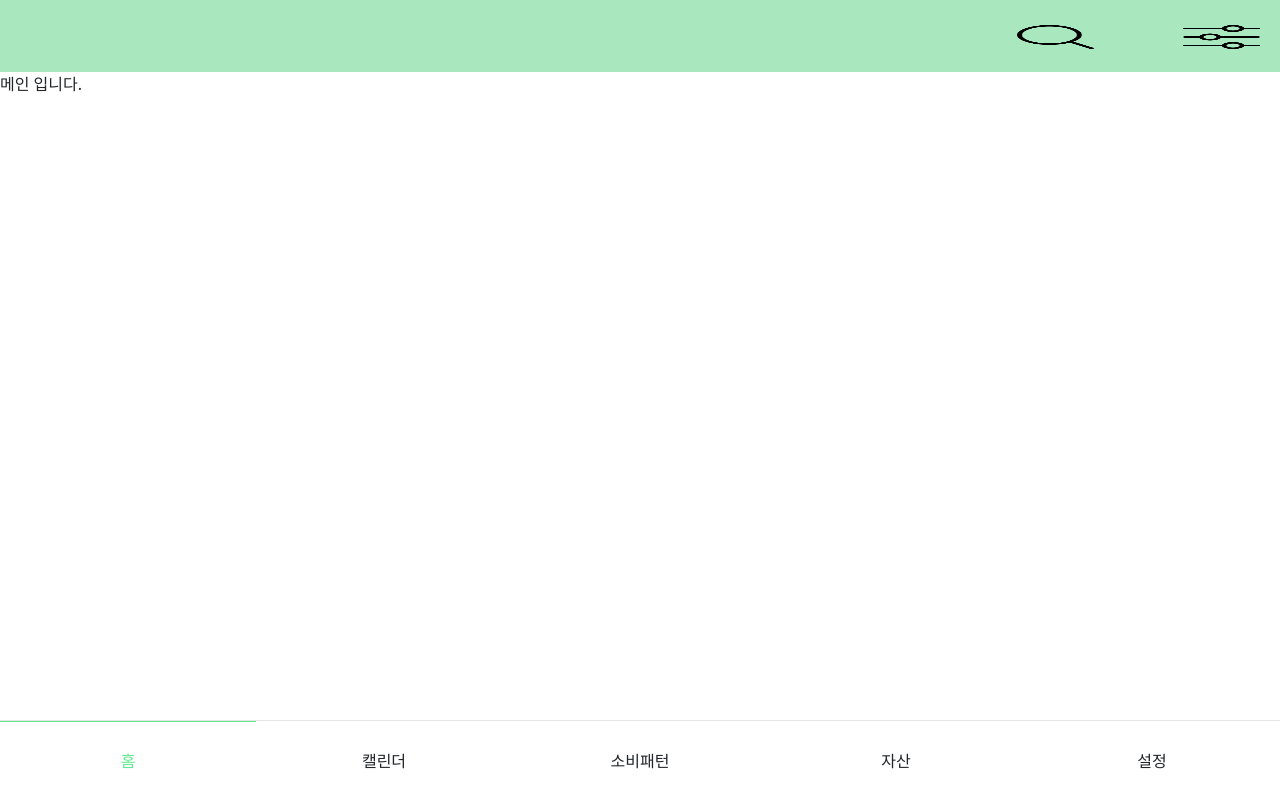
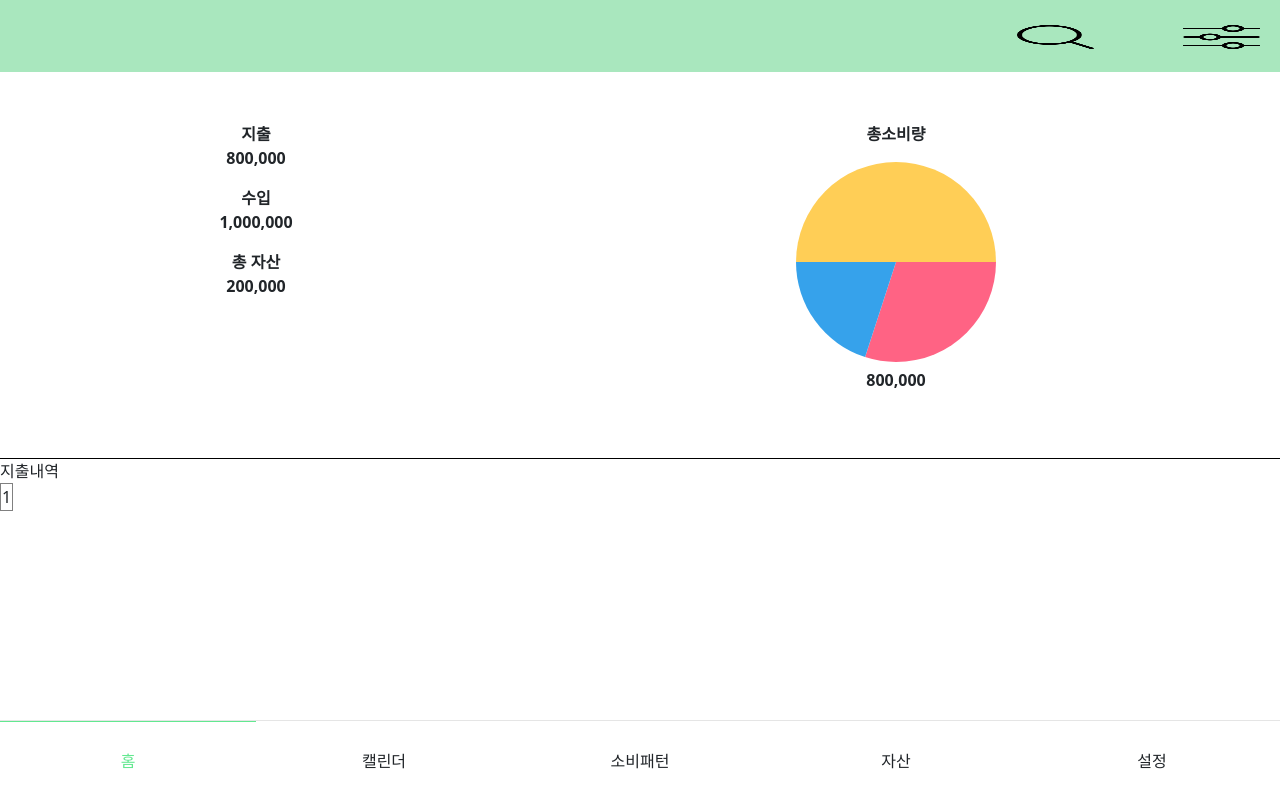
Before and after one commit to shinsoonho/AccountBook-FE, a Vue app: page /index/home in a window 1280 px wide. Built offline with nearby package versions, Linux system fonts and the light colour scheme.

Commit message:
MainHome 구조 생성

```diff
--- a/src/views/home/MainHome.vue
+++ b/src/views/home/MainHome.vue
@@ -1,13 +1,101 @@
 <template>
     <div>
-        메인 입니다.
+        <div class="container-top-main">
+            <div class="container-main-left">
+                <dl>
+                    <dt>지출</dt>
+                    <dt>800,000</dt>
+                </dl>
+                <dl>
+                    <dt>수입</dt>
+                    <dt>1,000,000</dt>
+                </dl>
+                <dl>
+                    <dt>총 자산</dt>
+                    <dt>200,000</dt>
+                </dl>
+            </div>
+            <div class="container-main-right">
+                <dl><dt>총소비량</dt></dl>
+                <canvas ref="myCanvas" width="200" height="200"></canvas>
+                <dl><dt>800,000</dt></dl>
+            </div>
+        </div>
+        <div class="container-bottom-main">
+            <span class="consume-title">지출내역</span>
+            <table border="1">
+                <tr><td>1</td></tr>
+            </table>
+        </div>
     </div>
 </template>
 
 <script setup>
 
+import { onMounted, ref } from 'vue';
+
+const canvasRef = ref(null); // ref 함수를 사용하여 참조를 생성
+
+onMounted(() => {
+  let canvas = canvasRef.value; // toRefs 함수를 사용하여 참조를 가져옴
+  if (!canvas) {
+    canvas = createCanvas(); // canvas가 없는 경우 새로운 캔버스 생성
+    canvasRef.value = canvas; // 생성된 캔버스를 참조에 할당
+  }
+  drawPieChart(canvas); // 컴포넌트가 마운트된 후에 원형 그래프를 그리는 함수 호출
+});
+
+function createCanvas() {
+  const existingCanvas = document.querySelector('.container-main-right canvas'); // 이미 존재하는 캔버스 요소 확인
+  if (existingCanvas) {
+    return existingCanvas; // 이미 존재하는 캔버스 요소 반환
+  }
+  const canvas = document.createElement('canvas'); // 새로운 캔버스 요소 생성
+  canvas.width = 200; // 너비 설정
+  canvas.height = 200; // 높이 설정
+  const container = document.querySelector('.container-main-right'); // 캔버스를 삽입할 컨테이너 요소 선택
+  container.appendChild(canvas); // 컨테이너에 캔버스 삽입
+  return canvas;
+}
+
+function drawPieChart(canvas) {
+  const ctx = canvas.getContext('2d');
+  const data = [300, 200, 500]; // 각 섹션의 데이터
+  const colors = ['#ff6384', '#36a2eb', '#ffce56']; // 각 섹션의 색상
+
+  const total = data.reduce((acc, curr) => acc + curr, 0); // 데이터의 총합 계산
+
+  let startAngle = 0;
+  for (let i = 0; i < data.length; i++) {
+    const sliceAngle = (2 * Math.PI * data[i]) / total; // 각 섹션의 각도 계산
+    ctx.fillStyle = colors[i]; // 섹션의 색상 지정
+    ctx.beginPath();
+    ctx.moveTo(canvas.width / 2, canvas.height / 2); // 중심으로부터 시작
+    ctx.arc(canvas.width / 2, canvas.height / 2, Math.min(canvas.width, canvas.height) / 2, startAngle, startAngle + sliceAngle);
+    ctx.lineTo(canvas.width / 2, canvas.height / 2); // 중심으로 되돌아옴
+    ctx.fill(); // 섹션 색상 채우기
+    startAngle += sliceAngle; // 다음 섹션의 시작 각도 갱신
+  }
+}
+
 </script>
 
 <style>
 
+.container-top-main {
+    display: flex;
+    padding: 50px 0;
+    border-bottom: 1px solid black;
+}
+
+.container-main-left {
+    width: 40%;
+    text-align: center;
+}
+
+.container-main-right {
+    width: 60%;
+    text-align: center;
+}
+
 </style>
```
